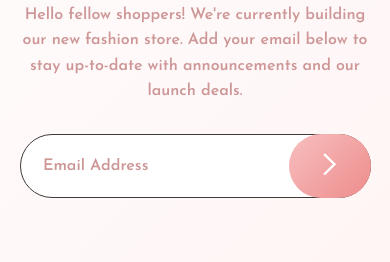
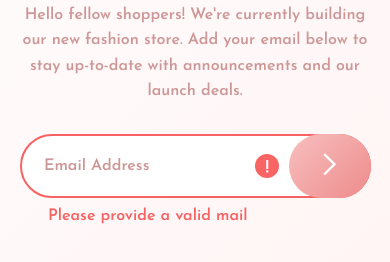
Before and after one commit to aaronpaulgz/fm-base-apparel, a plain HTML site: page index.html in a window 390 px wide. Both pictures are taken after a click on the button 329 px from the left and 741 px from the top of the page. Shown: the part 576-838 px from the top of the page. Drawn offline with Linux system fonts and the light colour scheme.

Commit message:
Input validation with JS done. Mobile is ready

```diff
--- a/index.html
+++ b/index.html
@@ -46,11 +46,22 @@
       </h2>
       <div class="form--container">
         <div class="form">
-          <input type="text" placeholder="Email Address" />
-          <button>
+          <input
+            onclick="focusInput()"
+            id="input"
+            type="text"
+            placeholder="Email Address"
+          />
+          <button onclick="validateTxt()">
             <img src="./images/icon-arrow.svg" alt="" />
           </button>
+          <span
+            ><img id="error" class="error" src="./images/icon-error.svg" alt=""
+          /></span>
         </div>
+      </div>
+      <div class="errTxt--container">
+        <p id="errTxt"></p>
       </div>
     </section>
   </body>
--- a/index.js
+++ b/index.js
@@ -0,0 +1,24 @@
+$form = document.getElementById("form");
+$input = document.getElementById("input");
+$error = document.getElementById("error");
+
+$errTxt = document.getElementById("errTxt");
+
+const validateTxt = () => {
+  if ($input.value.includes("@")) {
+    console.log("Message sent");
+  } else {
+    $input.style.border = "solid 2px hsl(0, 93%, 68%)";
+    $error.style.visibility = "visible";
+    $errTxt.innerHTML = "Please provide a valid mail";
+  }
+};
+
+const focusInput = () => {
+  if ($input === document.activeElement) {
+    $input.style.border = "";
+    $error.style.visibility = "";
+    $errTxt.innerHTML = "";
+  } else {
+  }
+};
--- a/styles.css
+++ b/styles.css
@@ -108,6 +108,7 @@ body {
   font-family: var(--Primary-font);
   font-weight: 600;
   color: var(--Dark-Grayish-Red);
+  outline: none;
 }
 
 .form input::placeholder {
@@ -115,6 +116,7 @@ body {
   font-weight: 600;
   color: var(--Desaturated-Red);
   font-size: 16px;
+  outline: none;
 }
 
 .form button {
@@ -126,8 +128,34 @@ body {
   border: none;
   border-radius: 32px;
   background: var(--Gradient-2);
+  outline: none;
+}
+
+.form button:hover {
+  /* box-shadow: 10px 10px 5px 0px rgba(0, 0, 0, 0.75); */
 }
 
 .form button img {
   width: 14px;
 }
+
+.error {
+  position: absolute;
+  z-index: 3;
+  right: 92px;
+  top: 20px;
+  visibility: hidden;
+}
+
+#errTxt {
+  text-align: left;
+  margin-top: 10px;
+}
+
+.errTxt--container {
+  width: 100%;
+  text-align: left;
+  padding: 0 48px;
+  color: var(--Soft-Red);
+  font-weight: 600;
+}
```
